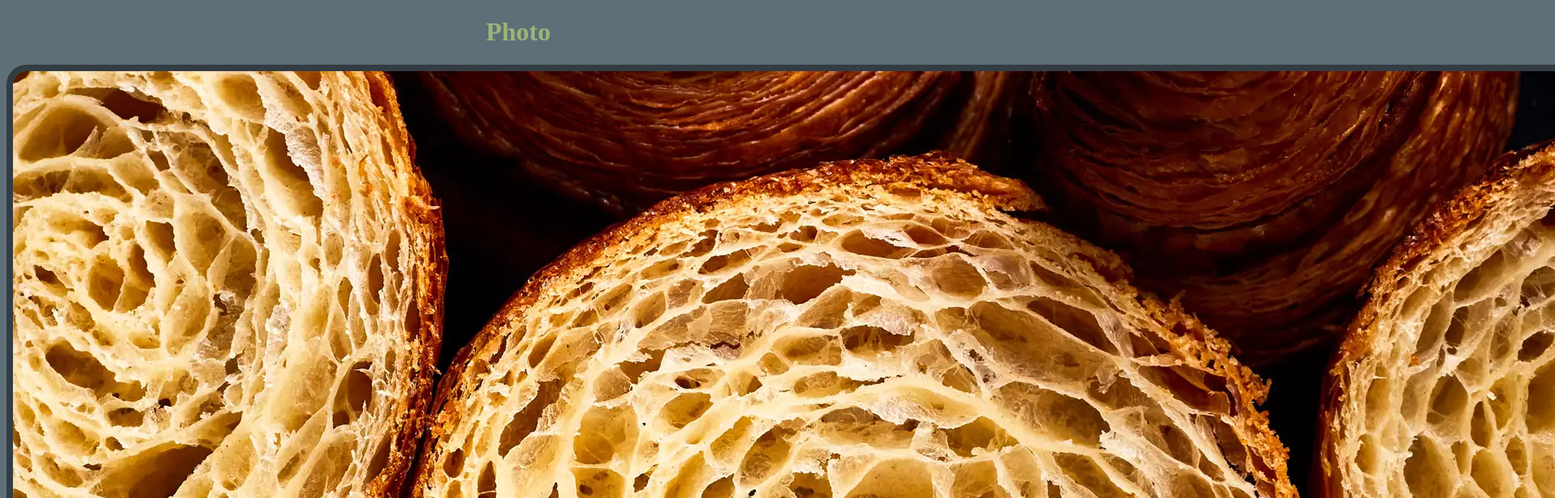
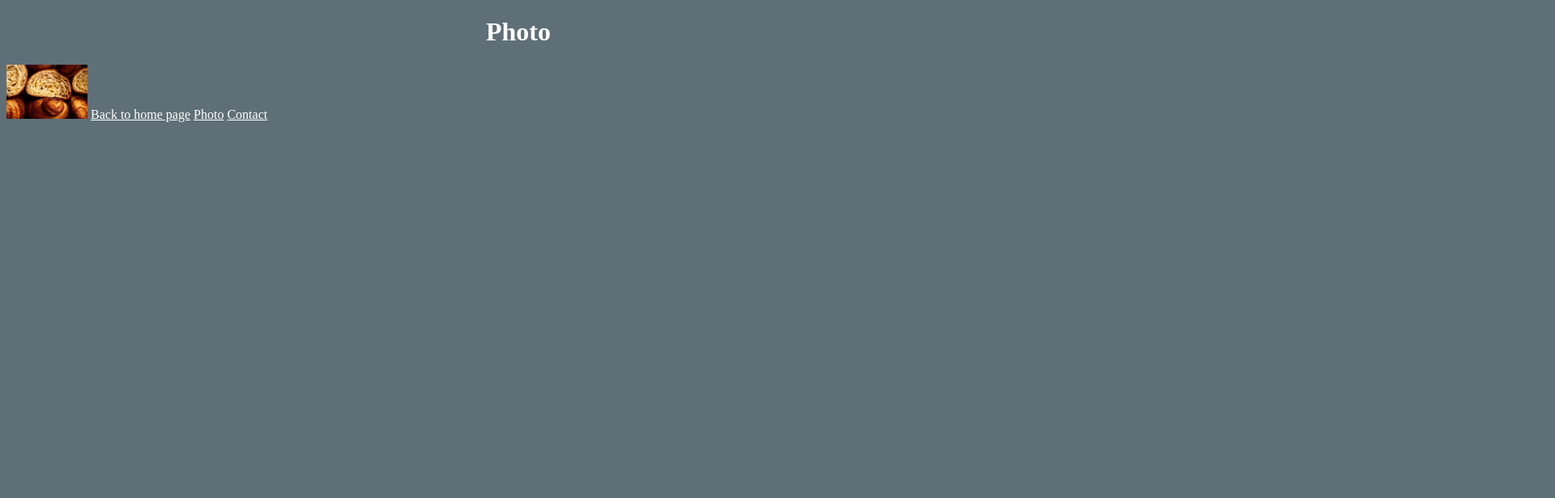
Before and after one commit to Meenoow/Croissant, a plain HTML site: page photo.html in a window 1280 px wide. Shown: the top 616 px of the page at 81% size, 1920 px wide, since content can reach past the window. Drawn offline with Linux system fonts and the light colour scheme.

Commit message:
Restarting image attributes

```diff
--- a/css/styles.css
+++ b/css/styles.css
@@ -4,7 +4,7 @@ body {
 
 h1 {
     text-align: center;
-    color: rgb(156, 179, 122);
+    color: white;
 }
 
 a {
@@ -13,11 +13,6 @@ a {
 }
 
 img {
-    border-radius: 25px;
-    border: 8px solid hsl(204, 13%, 23%);
-    display: block;
-    margin: 0 auto;
-    border-radius: 25px;
-
-
+    position: center;
+    width: 100px;
 }
```
